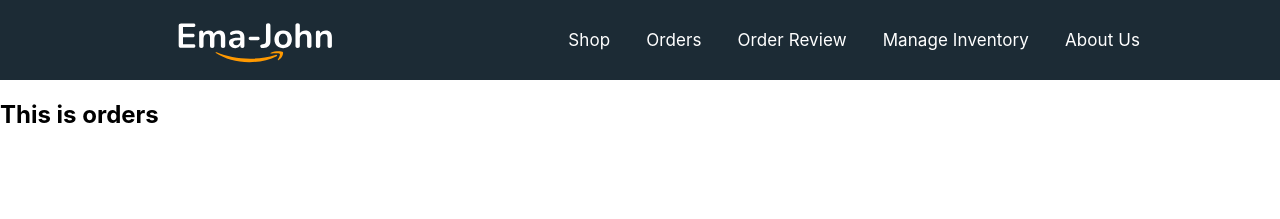
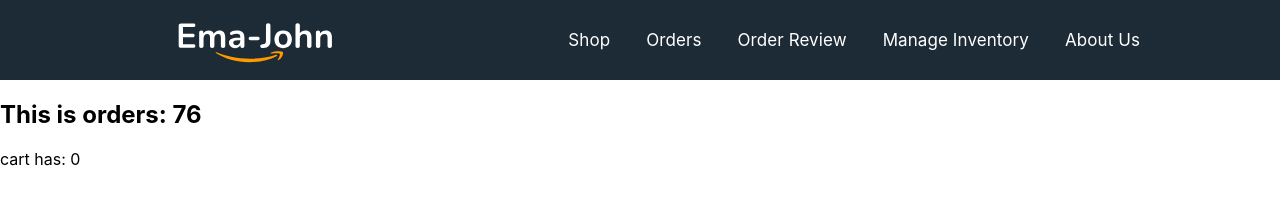
Before and after one commit to sabbirpboss/ema-john-simple-e-commerce, a React (Create React App) app: page /orders in a window 1280 px wide. Shown: the top 219 px of the page. Built offline with nearby package versions, Linux system fonts and the light colour scheme.

Commit message:
use own code by creating hooks

```diff
--- a/src/components/Orders/Orders.js
+++ b/src/components/Orders/Orders.js
@@ -1,9 +1,14 @@
 import React from 'react';
+import useCart from '../../hooks/useCart';
+import useProducts from '../../hooks/useProducts';
 
 const Orders = () => {
+    const [products, setProducts] = useProducts();
+    const [cart, setCart] = useCart(products);
     return (
         <div>
-            <h2>This is orders</h2>
+            <h2>This is orders: {products.length}</h2>
+            <p>cart has: {cart.length}</p>
         </div>
     );
 };
--- a/src/components/Shop/Shop.js
+++ b/src/components/Shop/Shop.js
@@ -1,18 +1,13 @@
 import React, { useEffect, useState } from 'react';
+import useProducts from '../../hooks/useProducts';
 import { addToDb, getStoredCart } from '../../utilities/fakedb';
 import Cart from '../Cart/Cart';
 import Product from '../Product/Product';
 import './Shop.css'
 
 const Shop = () => {
-    const [products, setProducts] = useState([]);
+    const [products, setProducts] = useProducts();
     const [cart, setCart] = useState([]);
-
-    useEffect( () => {
-        fetch('products.json')
-        .then(res => res.json())
-        .then(data => setProducts(data))
-    }, []);
 
     useEffect( () => {
         const storedCart = getStoredCart();
--- /dev/null
+++ b/src/hooks/useCart.js
@@ -0,0 +1,23 @@
+import { useEffect, useState } from "react";
+import { getStoredCart } from "../utilities/fakedb";
+
+const useCart = (products) => {
+    const [cart, setCart] = useState([products]);
+    useEffect( () => {
+        const storedCart = getStoredCart();
+        const savedCart = [];
+        for (const id in storedCart) {
+            const addedProduct = products.find(product => product.id === id);
+            if (addedProduct) {
+                const quantity = storedCart[id];
+                addedProduct.quantity = quantity;
+                savedCart.push(addedProduct);
+            }
+        }
+        setCart(savedCart);
+    }, [products]);
+
+    return [cart, setCart];
+}
+
+export default useCart;
--- /dev/null
+++ b/src/hooks/useProducts.js
@@ -0,0 +1,14 @@
+import { useEffect, useState } from "react"
+
+const useProducts = () => {
+    const [products, setProducts] = useState([]);
+    useEffect( () => {
+        fetch('products.json')
+        .then(res => res.json())
+        .then(data => setProducts(data));
+    }, []);
+
+    return [products, setProducts];
+}
+
+export default useProducts;
```
